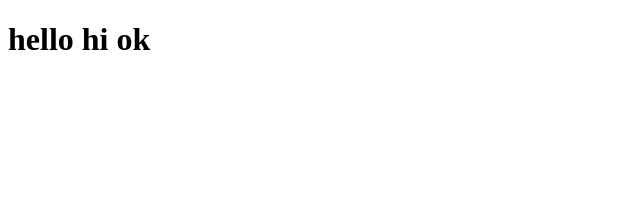
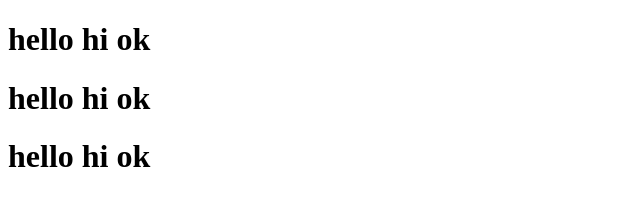
Before and after one commit to arbaj-husen/Git-Learning, a plain HTML site: page index.html in a window 1280 px wide. Shown: the whole page, without its empty margins (0-640 px from the left). Drawn offline with Linux system fonts and the light colour scheme.

Commit message:
third commit

```diff
--- a/index.html
+++ b/index.html
@@ -7,6 +7,8 @@
 </head>
 <body>
     <h1>hello hi ok</h1>
+    <h1>hello hi ok</h1>
+    <h1>hello hi ok</h1>
 
 </body>
 </html>
```
Also changed, not shown: app.js (+8 -0 lines).
